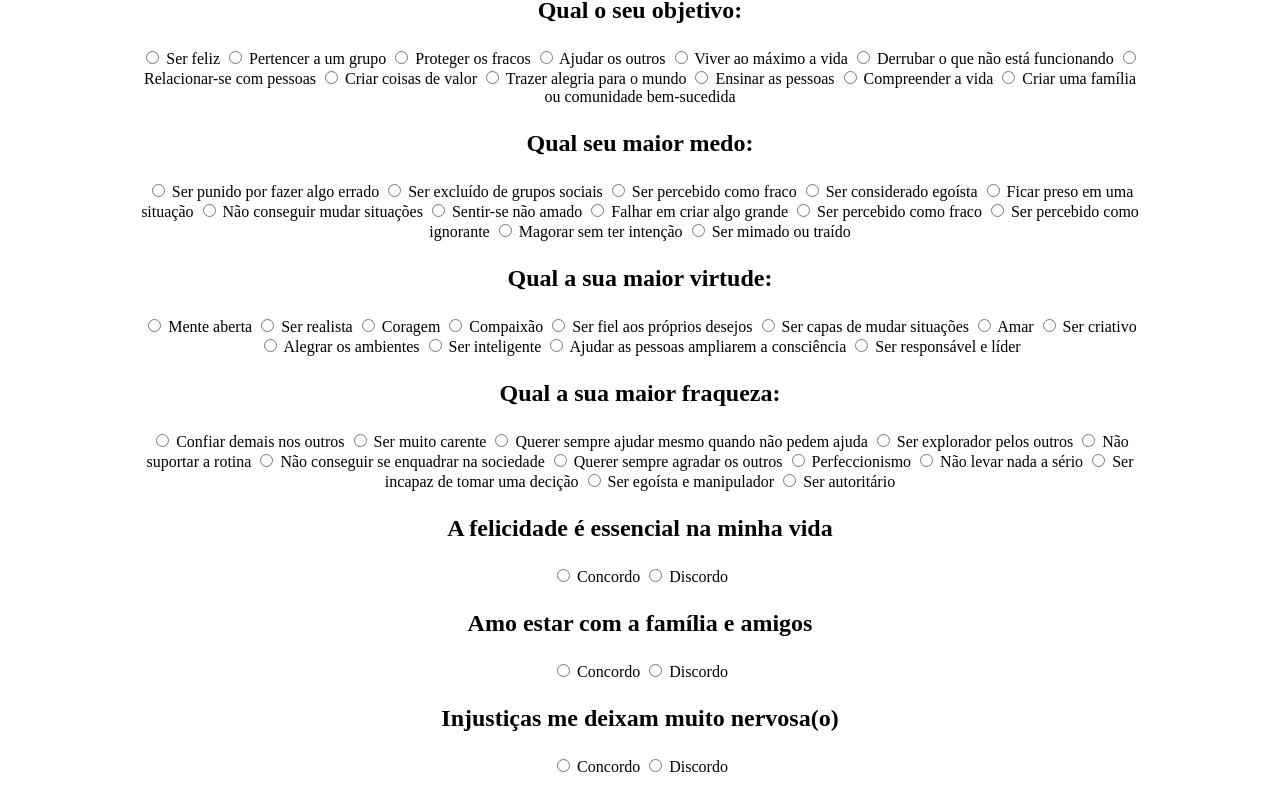
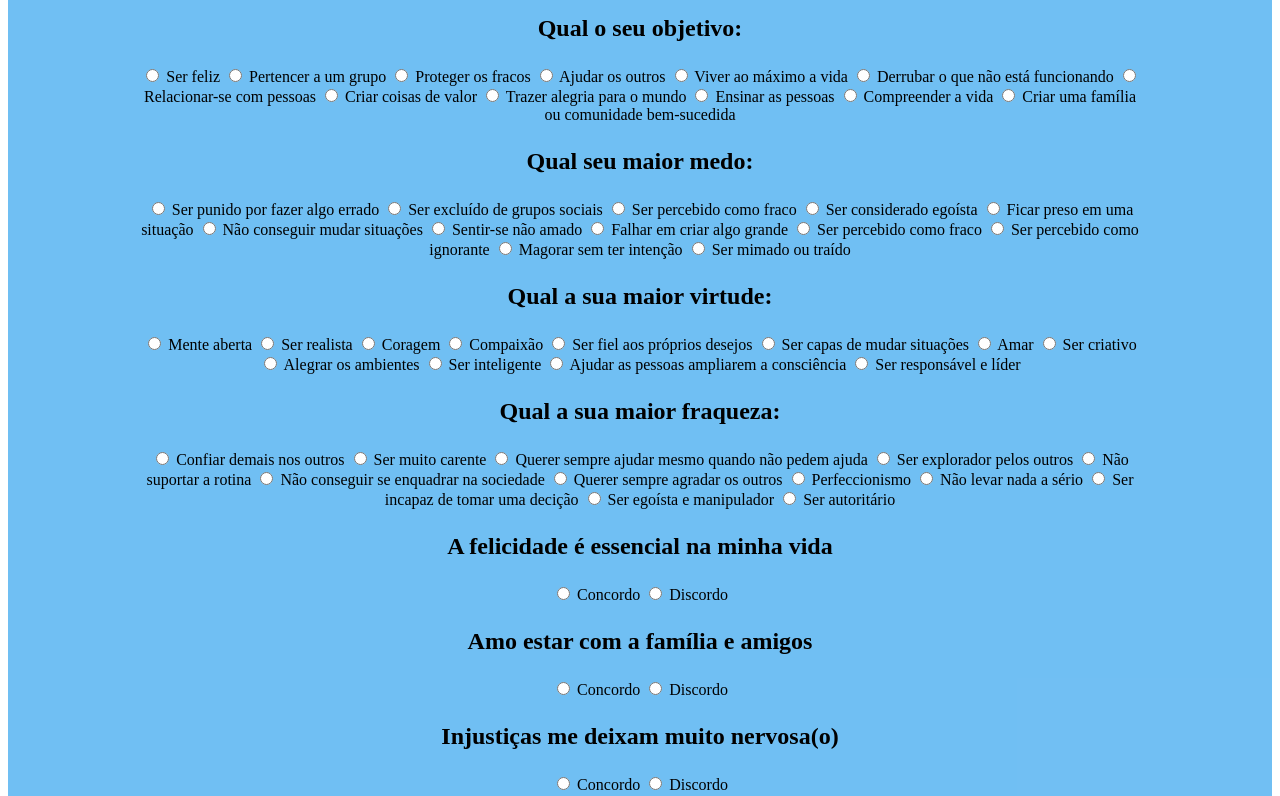
Before and after one commit to gabrielolisilva/Projeto_Arquetipos, a plain HTML site: page index.html in a window 1280 px wide. Shown: the part 85-881 px from the top of the page. Drawn offline with Linux system fonts and the light colour scheme.

Commit message:
Style updates

```diff
--- a/estilos/index.css
+++ b/estilos/index.css
@@ -1,3 +1,11 @@
+#principal{
+    background-color: rgba(71, 172, 240, 0.774);
+    padding: 10px 0px 10px 0px;
+    max-width: 1440px;
+    margin: auto;
+    border-radius: 30px;
+}
+
 h1{
     text-align: center;
 }
--- a/index.html
+++ b/index.html
@@ -8,8 +8,8 @@
     <link rel="stylesheet" href="./estilos/index.css">
 </head>
 <body>
+    <div id="principal">
         <h1>Responda as perguntas a seguir</h1>
-
         <div class= "perguntas">
             <h3>Qual o seu objetivo:</h3>
             <input type="radio" name="grupo1" value="o inocente"> Ser feliz
@@ -25,7 +25,6 @@
             <input type="radio" name="grupo1" value="o mago"> Compreender a vida
             <input type="radio" name="grupo1" value="o governante"> Criar uma família ou comunidade bem-sucedida
         </div>
-
         <div class= "perguntas">
             <h3>Qual seu maior medo:</h3>
             <input type="radio" name="grupo2" value="o inocente"> Ser punido por fazer algo errado
@@ -41,7 +40,6 @@
             <input type="radio" name="grupo2" value="o mago"> Magorar sem ter intenção
             <input type="radio" name="grupo2" value="o governante"> Ser mimado ou traído
         </div>
-
         <div class= "perguntas">
             <h3>Qual a sua maior virtude:</h3>
             <input type="radio" name="grupo3" value="o inocente"> Mente aberta
@@ -57,7 +55,6 @@
             <input type="radio" name="grupo3" value="o mago"> Ajudar as pessoas ampliarem a consciência
             <input type="radio" name="grupo3" value="o governante"> Ser responsável e líder
         </div>
-
         <div class= "perguntas">
             <h3>Qual a sua maior fraqueza:</h3>
             <input type="radio" name="grupo4" value="o inocente"> Confiar demais nos outros
@@ -73,225 +70,189 @@
             <input type="radio" name="grupo4" value="o mago"> Ser egoísta e manipulador
             <input type="radio" name="grupo4" value="o governante"> Ser autoritário
         </div>
-
         <div class= "perguntas">
             <h3>A felicidade é essencial na minha vida</h3>
             <input type="radio" name="grupo5" value="o inocente"> Concordo
             <input type="radio" name="grupo5" value="nada"> Discordo
         </div>
-
         <div class= "perguntas">
             <h3>Amo estar com a família e amigos</h3>
             <input type="radio" name="grupo6" value="órfão"> Concordo
             <input type="radio" name="grupo6" value="nada"> Discordo
         </div>
-
         <div class= "perguntas">
             <h3>Injustiças me deixam muito nervosa(o)</h3>
             <input type="radio" name="grupo7" value="herói"> Concordo
             <input type="radio" name="grupo7" value="nada"> Discordo
         </div>
-
         <div class= "perguntas">
             <h3>Deixo meus objetivos de lado para ajudar os outros</h3>
             <input type="radio" name="grupo8" value="o cuidador"> Concordo
             <input type="radio" name="grupo8" value="nada"> Discordo
         </div>
-
         <div class= "perguntas">
             <h3>Viajar é a melhor experiência que podemos ter na vida</h3>
             <input type="radio" name="grupo9" value="o explorador"> Concordo
             <input type="radio" name="grupo9" value="nada"> Discordo
         </div>
-
         <div class= "perguntas">
             <h3>As regras na maior parte das vezes mais atrapalham que ajudam</h3>
             <input type="radio" name="grupo10" value="o rebelde"> Concordo
             <input type="radio" name="grupo10" value="nada"> Discordo
         </div>
-
         <div class= "perguntas">
             <h3>Eu acredito que existe alma gêmea</h3>
             <input type="radio" name="grupo11" value="o amante"> Concordo
             <input type="radio" name="grupo11" value="nada"> Discordo
         </div>
-
         <div class= "perguntas">
             <h3>As coisas sempre podem ser feitas de um modo diferente</h3>
             <input type="radio" name="grupo12" value="o criador"> Concordo
             <input type="radio" name="grupo12" value="nada"> Discordo
         </div>
-
         <div class= "perguntas">
             <h3>Eu sempre tento alegrar o ambiente</h3>
             <input type="radio" name="grupo13" value="o comediante"> Concordo
             <input type="radio" name="grupo13" value="nada"> Discordo
         </div>
-
         <div class= "perguntas">
             <h3>Tenho muito que ensinar as pessoas</h3>
             <input type="radio" name="grupo14" value="o sábio"> Concordo
             <input type="radio" name="grupo14" value="nada"> Discordo
         </div>
-
         <div class= "perguntas">
             <h3>Tento não julgar antes de compreender</h3>
             <input type="radio" name="grupo15" value="o mago"> Concordo
             <input type="radio" name="grupo15" value="nada"> Discordo
         </div>
-
         <div class= "perguntas">
             <h3>Fracassar em algo me deixa triste e frustrado</h3>
             <input type="radio" name="grupo16" value="o governante"> Concordo
             <input type="radio" name="grupo16" value="nada"> Discordo
         </div>
-
         <div class= "perguntas">
             <h3>Eu sempre procuro esconder meus erros</h3>
             <input type="radio" name="grupo17" value="o inocente"> Concordo
             <input type="radio" name="grupo17" value="nada"> Discordo
         </div>
-
         <div class= "perguntas">
             <h3>Com cada pessoa eu assumo uma personalidade diferente para agradar</h3>
             <input type="radio" name="grupo18" value="órfão"> Concordo
             <input type="radio" name="grupo18" value="nada"> Discordo
         </div>
-
         <div class= "perguntas">
             <h3>Eu guardo e escondo tudo o que sinto</h3>
             <input type="radio" name="grupo19" value="herói"> Concordo
             <input type="radio" name="grupo19" value="nada"> Discordo
         </div>
-
         <div class= "perguntas">
             <h3>Muitas vezes dou o que tenho e fico sem</h3>
             <input type="radio" name="grupo20" value="o cuidador"> Concordo
             <input type="radio" name="grupo20" value="nada"> Discordo
         </div>
-
         <div class= "perguntas">
             <h3>A rotina drena minha energia</h3>
             <input type="radio" name="grupo21" value="o explorador"> Concordo
             <input type="radio" name="grupo21" value="nada"> Discordo
         </div>
-
         <div class= "perguntas">
             <h3>Me sinto impotente quando não consigo mudar algo</h3>
             <input type="radio" name="grupo22" value="o rebelde"> Concordo
             <input type="radio" name="grupo22" value="nada"> Discordo
         </div>
-
         <div class= "perguntas">
             <h3>Não me sinto amado(a) pelas pessoas</h3>
             <input type="radio" name="grupo23" value="o amante"> Concordo
             <input type="radio" name="grupo23" value="nada"> Discordo
         </div>
-
         <div class= "perguntas">
             <h3>Já tentei algo grande e falhei, por isso não quero tentar novamente</h3>
             <input type="radio" name="grupo24" value="o criador"> Concordo
             <input type="radio" name="grupo24" value="nada"> Discordo
         </div>
-
         <div class= "perguntas">
             <h3>Quando não tenho atenção fico muito triste</h3>
             <input type="radio" name="grupo25" value="o comediante"> Concordo
             <input type="radio" name="grupo25" value="nada"> Discordo
         </div>
-
         <div class= "perguntas">
             <h3>Prefiro ficar quieto a falar besteira</h3>
             <input type="radio" name="grupo26" value="o sábio"> Concordo
             <input type="radio" name="grupo26" value="nada"> Discordo
         </div>
-
         <div class= "perguntas">
             <h3>Não esqueço as pessoas que magoei</h3>
             <input type="radio" name="grupo27" value="o mago"> Concordo
             <input type="radio" name="grupo27" value="nada"> Discordo
         </div>
-
         <div class= "perguntas">
             <h3>Jamais vou perdoar uma traição</h3>
             <input type="radio" name="grupo28" value="o governante"> Concordo
             <input type="radio" name="grupo28" value="nada"> Discordo
         </div>
-
         <div class= "perguntas">
             <h3>Dificilmente julgo as pessoas</h3>
             <input type="radio" name="grupo29" value="o inocente"> Concordo
             <input type="radio" name="grupo29" value="nada"> Discordo
         </div>
-
         <div class= "perguntas">
             <h3>Não gosto de viver de ilusões</h3>
             <input type="radio" name="grupo30" value="órfão"> Concordo
             <input type="radio" name="grupo30" value="nada"> Discordo
         </div>
-
         <div class= "perguntas">
             <h3>Não tenho medo de mudar</h3>
             <input type="radio" name="grupo31" value="herói"> Concordo
             <input type="radio" name="grupo31" value="nada"> Discordo
         </div>
-
         <div class= "perguntas">
             <h3>Deixo os problemas das outras pessoas me afetar</h3>
             <input type="radio" name="grupo32" value="o cuidador"> Concordo
             <input type="radio" name="grupo32" value="nada"> Discordo
         </div>
-
         <div class= "perguntas">
             <h3>Não guardo dinheiro, a vida foi feita para ser vivida</h3>
             <input type="radio" name="grupo33" value="o explorador"> Concordo
             <input type="radio" name="grupo33" value="nada"> Discordo
         </div>
-
         <div class= "perguntas">
             <h3>Quando algo não me agrada mudo tudo, doa a quem doer</h3>
             <input type="radio" name="grupo34" value="o rebelde"> Concordo
             <input type="radio" name="grupo34" value="nada"> Discordo
         </div>
-
         <div class= "perguntas">
             <h3>Sem amor eu nada seria</h3>
             <input type="radio" name="grupo35" value="o amante"> Concordo
             <input type="radio" name="grupo35" value="nada"> Discordo
         </div>
-
         <div class= "perguntas">
             <h3>Sempre procuro um modo melhor de fazer as coisas</h3>
             <input type="radio" name="grupo36" value="o criador"> Concordo
             <input type="radio" name="grupo36" value="nada"> Discordo
         </div>
-
         <div class= "perguntas">
             <h3>Por pior que seja uma situação, tudo pode virar piada</h3>
             <input type="radio" name="grupo37" value="o comediante"> Concordo
             <input type="radio" name="grupo37" value="nada"> Discordo
         </div>
-
         <div class= "perguntas">
             <h3>Adoro dar conselhos e opinar sobre os assuntos</h3>
             <input type="radio" name="grupo38" value="o sábio"> Concordo
             <input type="radio" name="grupo38" value="nada"> Discordo
         </div>
-
         <div class= "perguntas">
             <h3>Preciso mostrar o lado oculto da vida para as pessoas</h3>
             <input type="radio" name="grupo39" value="o mago"> Concordo
             <input type="radio" name="grupo39" value="nada"> Discordo
         </div>
-
         <div class= "perguntas">
             <h3>Trabalhar para os outros é perda de tempo</h3>
             <input type="radio" name="grupo40" value="o governante"> Concordo
             <input type="radio" name="grupo40" value="nada"> Discordo
         </div>
-
         <div id="divButton">
             <button id="botao">Ver resultado</button>
+        </div>
     </div>
 
     <script src="main.js"></script>
```
Lines whose indentation alone changed are shown as unchanged.
